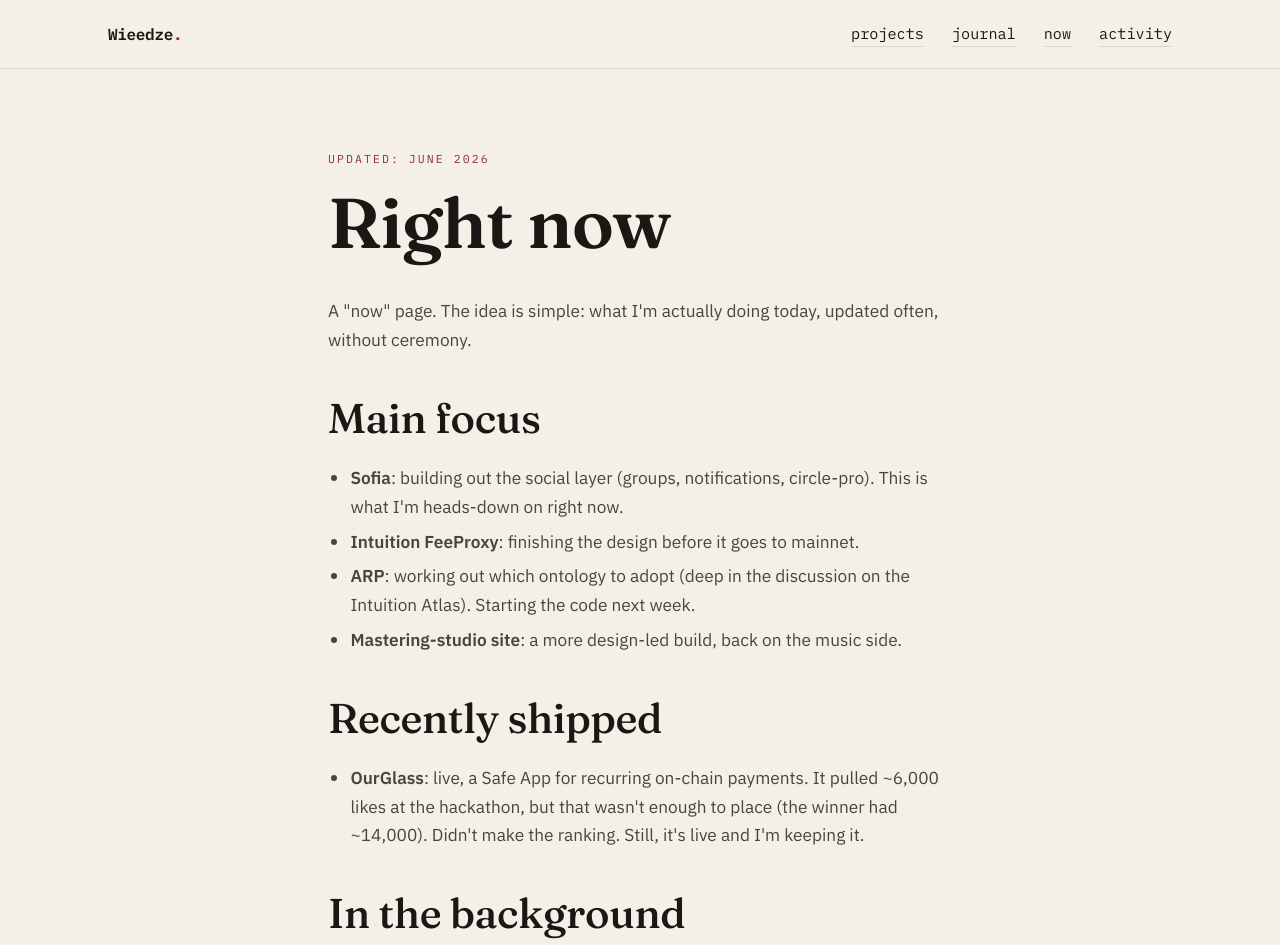
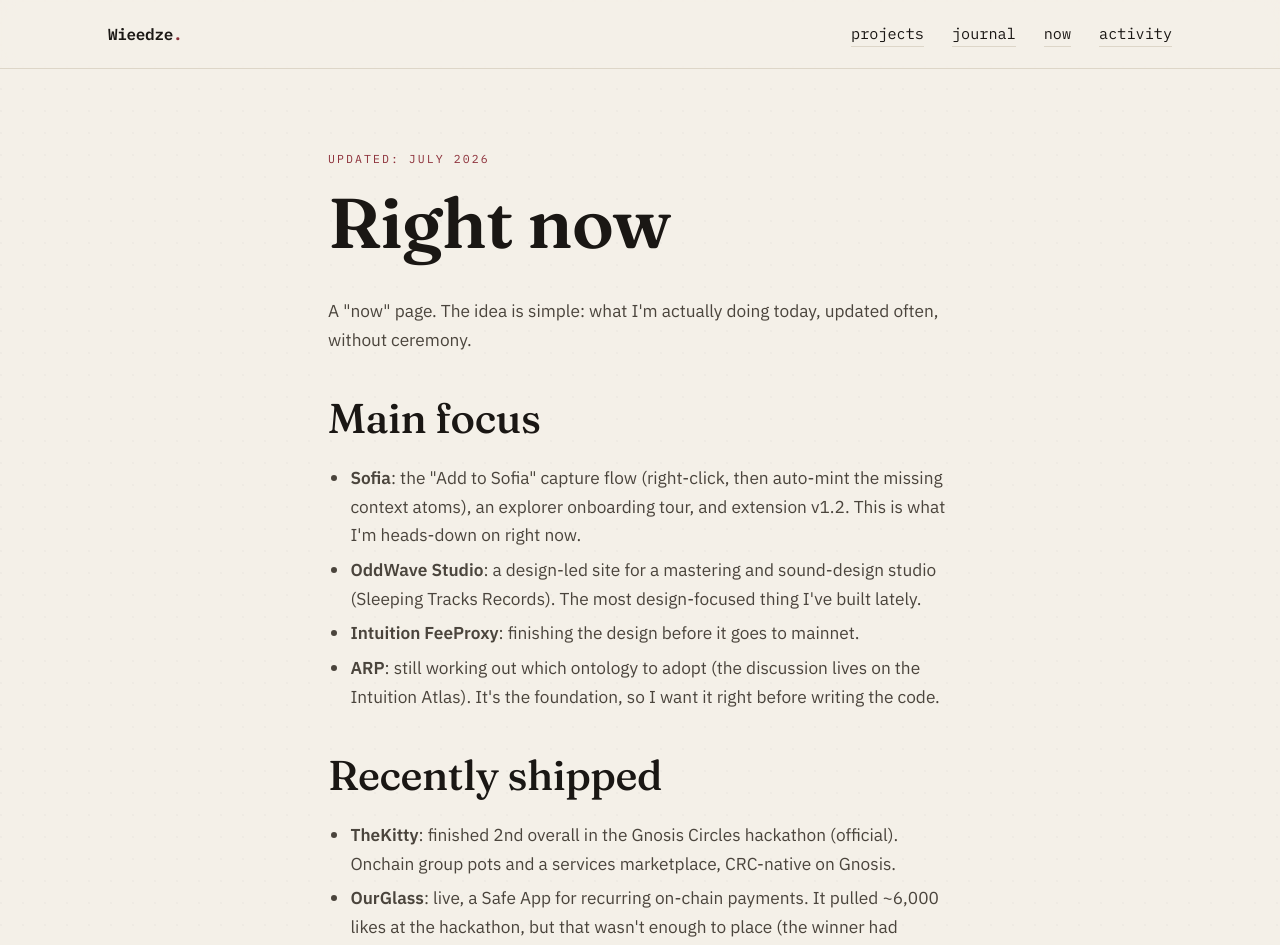
Before and after one commit to Wieedze/Blog, a Next.js app: page /now in a window 1280 px wide. Shown: the top 945 px of the page. Built offline with nearby package versions, Linux system fonts and the light colour scheme.

Commit message:
TheKitty 2nd place (official); week 3 log; now refresh; OddWave Studio

```diff
--- a/src/app/now/page.tsx
+++ b/src/app/now/page.tsx
@@ -9,7 +9,7 @@ export const metadata: Metadata = {
 export default function NowPage() {
   return (
     <section className="prose-wrap" style={{ paddingTop: 80 }}>
-      <p className="eyebrow rise d1">Updated: June 2026</p>
+      <p className="eyebrow rise d1">Updated: July 2026</p>
       <h1 className="rise d2" style={{ marginTop: 16 }}>
         Right now
       </h1>
@@ -23,25 +23,33 @@ export default function NowPage() {
         <h2>Main focus</h2>
         <ul>
           <li>
-            <strong>Sofia</strong>: building out the social layer (groups,
-            notifications, circle-pro). This is what I'm heads-down on right now.
+            <strong>Sofia</strong>: the "Add to Sofia" capture flow (right-click,
+            then auto-mint the missing context atoms), an explorer onboarding
+            tour, and extension v1.2. This is what I'm heads-down on right now.
+          </li>
+          <li>
+            <strong>OddWave Studio</strong>: a design-led site for a mastering
+            and sound-design studio (Sleeping Tracks Records). The most
+            design-focused thing I've built lately.
           </li>
           <li>
             <strong>Intuition FeeProxy</strong>: finishing the design before it
             goes to mainnet.
           </li>
           <li>
-            <strong>ARP</strong>: working out which ontology to adopt (deep in
-            the discussion on the Intuition Atlas). Starting the code next week.
-          </li>
-          <li>
-            <strong>Mastering-studio site</strong>: a more design-led build,
-            back on the music side.
+            <strong>ARP</strong>: still working out which ontology to adopt (the
+            discussion lives on the Intuition Atlas). It's the foundation, so I
+            want it right before writing the code.
           </li>
         </ul>
 
         <h2>Recently shipped</h2>
         <ul>
+          <li>
+            <strong>TheKitty</strong>: finished 2nd overall in the Gnosis Circles
+            hackathon (official). Onchain group pots and a services marketplace,
+            CRC-native on Gnosis.
+          </li>
           <li>
             <strong>OurGlass</strong>: live, a Safe App for recurring on-chain
             payments. It pulled ~6,000 likes at the hackathon, but that wasn't
@@ -52,7 +60,7 @@ export default function NowPage() {
 
         <h2>In the background</h2>
         <ul>
-          <li>TheKitty (Gnosis hackathon), TrackHunter, music production, a VST plugin.</li>
+          <li>TrackHunter, music production, a VST plugin.</li>
         </ul>
       </div>
     </section>
```
Also changed, not shown: src/content/journal/2026-07-08-week-3.mdx (added, +57 -0 lines), src/lib/projects.ts (+6 -3 lines).
